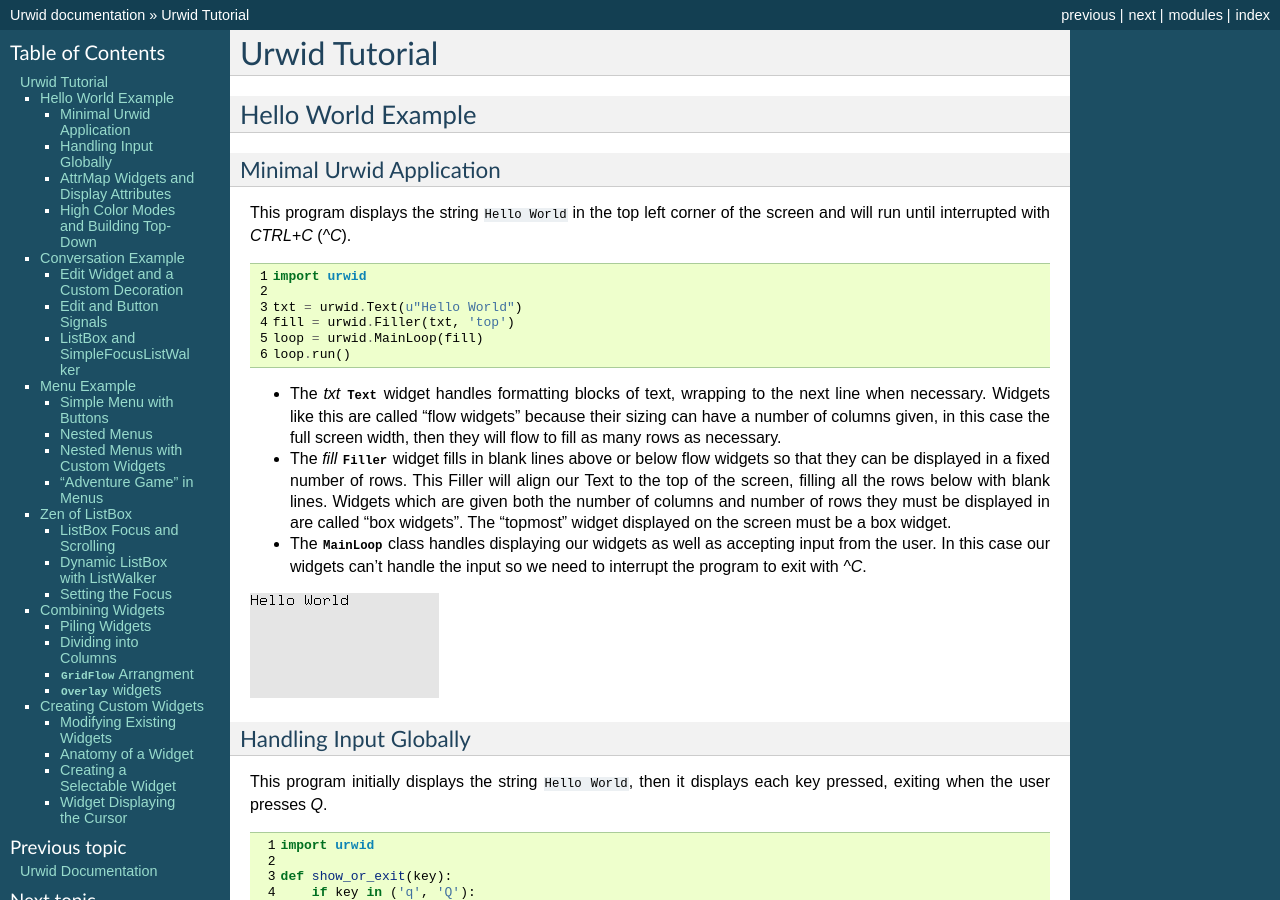
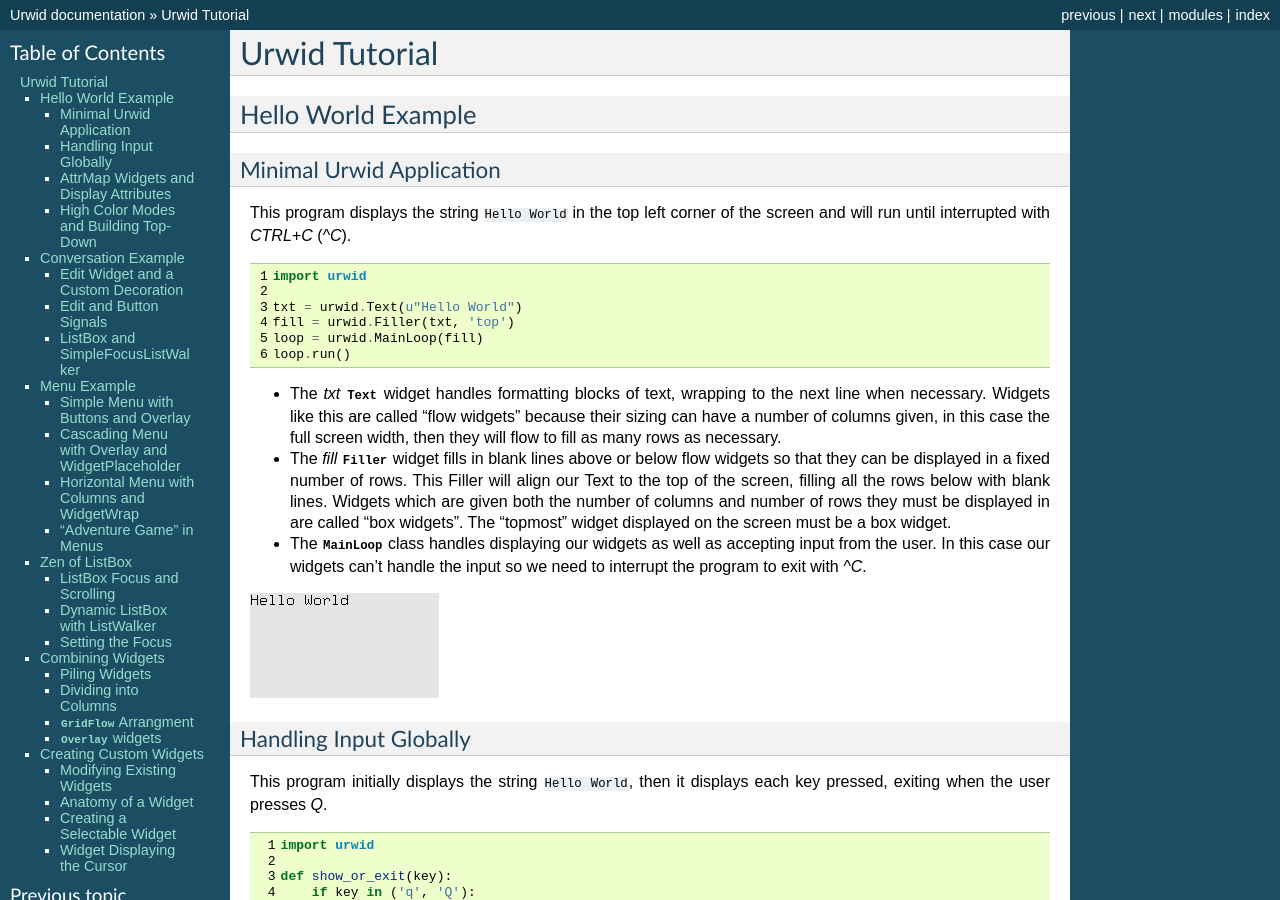
Before and after one commit to urwid/urwid, a Sphinx documentation site: the page built from docs/tutorial/index.rst, in a window 1280 px wide and 900 px high. Built offline with Sphinx 7.4.7, drawn with Linux system fonts in a browser that asks for light colours; pages that are not in the unit, such as notebooks, are missing from menus; some of the changed text lies outside the part shown.

Commit message:
tutorial menu3 new screenshots, update titles
--HG--
branch : feature-sphinx

```diff
--- a/docs/tutorial/index.rst
+++ b/docs/tutorial/index.rst
@@ -277,8 +277,8 @@ it in a subclass.
 Menu Example
 ============
 
-Simple Menu with Buttons
-------------------------
+Simple Menu with Buttons and Overlay
+------------------------------------
 
 We can create a very simple menu using a list of :class:`Button` widgets.
 This program lets you choose an option then repeats what you chose.
@@ -290,8 +290,8 @@ This program lets you choose an option then repeats what you chose.
 .. image:: menu12.png
 .. image:: menu13.png
 
-Nested Menus
-------------
+Cascading Menu with Overlay and WidgetPlaceholder
+-------------------------------------------------
 
 A nested menu effect can be created by having some buttons open new menus.  This program
 lets you choose an option from a nested menu then repeats what you chose.
@@ -304,8 +304,8 @@ lets you choose an option from a nested menu then repeats what you chose.
 .. image:: menu23.png
 .. image:: menu24.png
 
-Nested Menus with Custom Widgets
---------------------------------
+Horizontal Menu with Columns and WidgetWrap
+-------------------------------------------
 
 We can create new widget classes for the menu elements we are creating.  This program
 is the mostly the same as the one above but with classes defined for each menu
@@ -315,10 +315,13 @@ default decorations
 .. literalinclude:: menu3.py
    :linenos:
 
-.. image:: menu31.png
-.. image:: menu32.png
-.. image:: menu33.png
-.. image:: menu34.png
+.. figure:: menu31.png
+
+.. figure:: menu32.png
+
+.. figure:: menu33.png
+
+.. figure:: menu34.png
 
 "Adventure Game" in Menus
 -------------------------
--- a/docs/tutorial/menu3.py
+++ b/docs/tutorial/menu3.py
@@ -82,5 +82,5 @@ class HorizontalBoxes(urwid.Columns):
 
 top = HorizontalBoxes()
 top.open_box(menu_top)
-loop = urwid.MainLoop(top, palette)
+loop = urwid.MainLoop(urwid.Filler(top, 'middle', 10), palette)
 loop.run()
```
Also changed, not shown: docs/tutorial/menu21.png, docs/tutorial/menu22.png, docs/tutorial/menu23.png, docs/tutorial/menu24.png, docs/tutorial/menu31.png, docs/tutorial/menu32.png, docs/tutorial/menu33.png, docs/tutorial/menu34.png, 2 other files.
